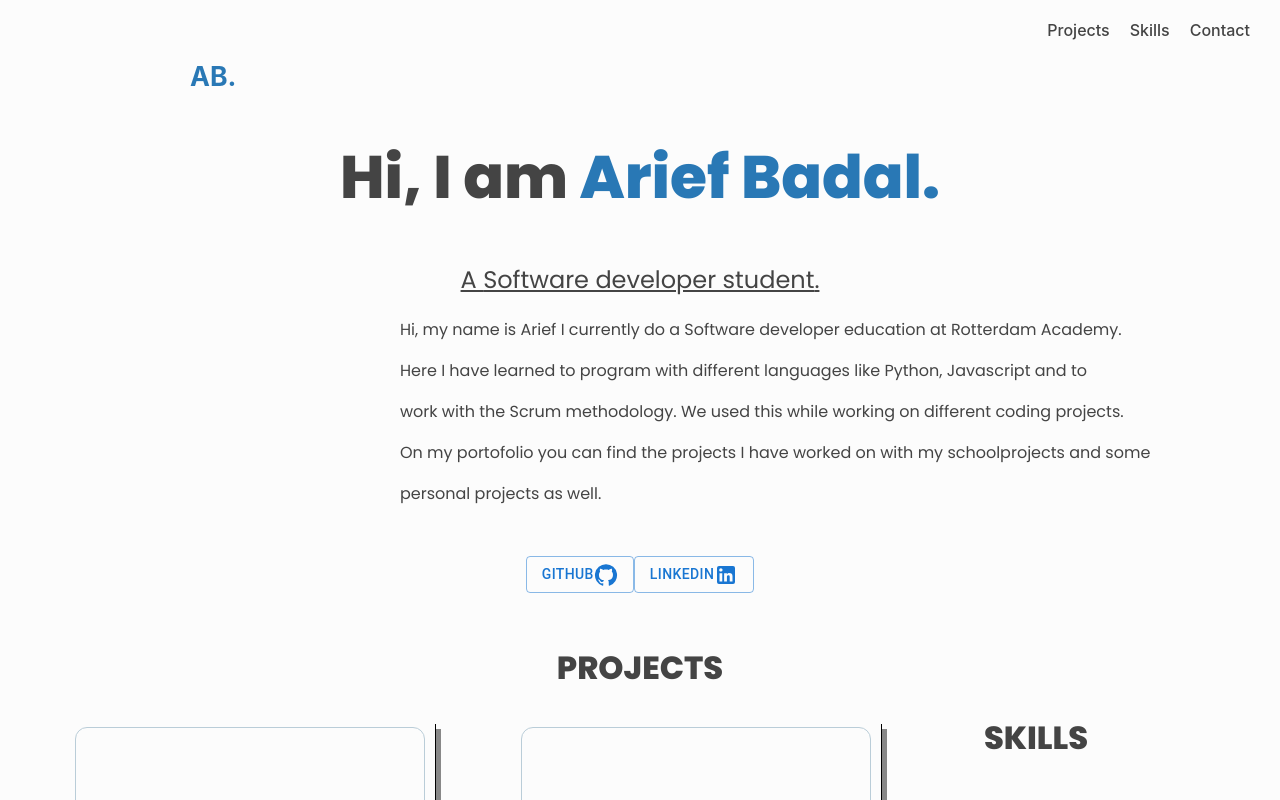
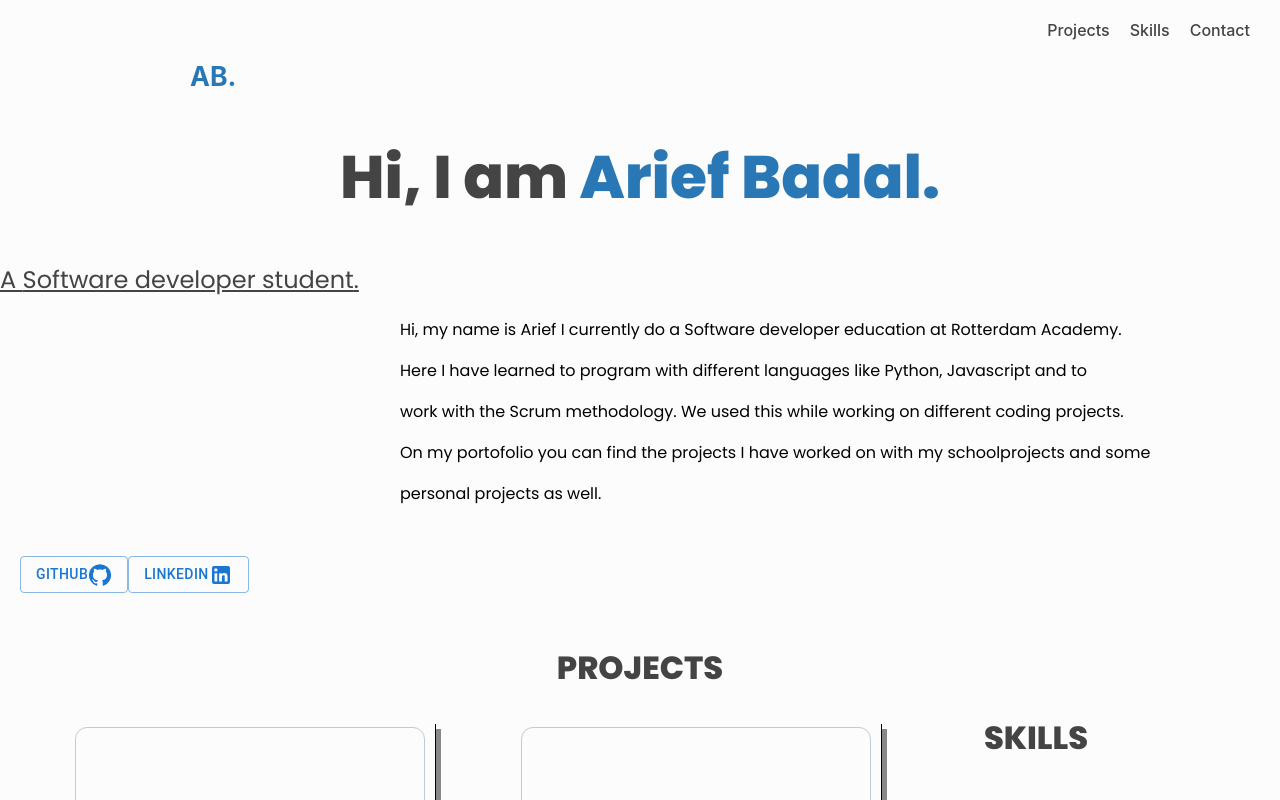
Before and after one commit to AriefBadal23/portofolio-website, a React (Create React App) app: page / in a window 1280 px wide. Shown: the top 800 px of the page. Built offline with nearby package versions, Linux system fonts and the light colour scheme; grey boxes are pictures that could not be loaded.

Commit message:
Remove style to test for solution

```diff
--- a/src/components/About/About.css
+++ b/src/components/About/About.css
@@ -1,7 +1,4 @@
 .about-section{
-    font-family: 'Poppins', sans-serif;
-    text-align: center;
-    color: #444444;
 }
 #about-intro{
     text-align: center;
```
